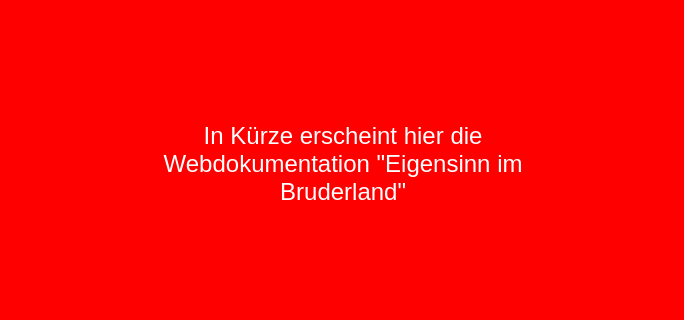
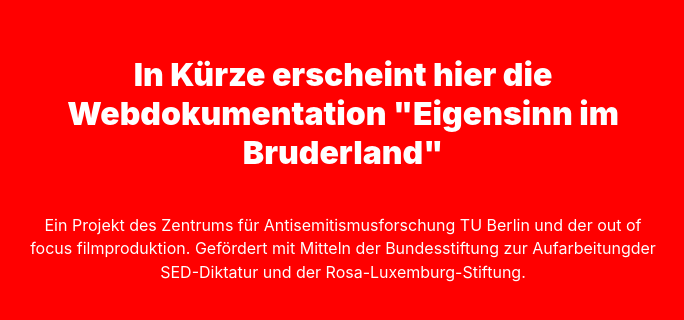
Before and after one commit to zoff-kollektiv/bruderland, a Gatsby app: page / in a window 1280 px wide. Shown: the part 236-556 px from the top of the page, without its empty margins (297-981 px from the left). Built offline with nearby package versions, Linux system fonts and the light colour scheme.

Commit message:
Update interim page

```diff
--- a/src/pages/index.js
+++ b/src/pages/index.js
@@ -1,13 +1,16 @@
 import React from "react"
 
 export default () =>
-  <section style={{ alignItems: 'center', backgroundColor: 'red', display: 'flex', height: '100vh', justifyContent: 'center' }}>
+  <section style={{ alignItems: 'center', backgroundColor: 'red', display: 'flex', flexDirection: 'column', height: '100vh', justifyContent: 'center' }}>
     <style type="text/css">{`
       body {
+        color: white;
+        font-family: -apple-system,BlinkMacSystemFont,Segoe UI,Helvetica,Arial,sans-serif,Apple Color Emoji,Segoe UI Emoji,Segoe UI Symbol;
         margin: 0;
         padding: 0;
       }
     `}</style>
 
-    <h1 style={{ color: 'white', fontFamily: 'Arial', fontWeight: 400, maxWidth: '30rem', padding: '1rem', textAlign: 'center' }}>In Kürze erscheint hier die Webdokumentation "Eigensinn im Bruderland"</h1>
+    <h1 style={{ fontSize: '2rem', fontWeight: 900, maxWidth: '45rem', padding: '0 1rem', textAlign: 'center' }}>In Kürze erscheint hier die Webdokumentation "Eigensinn im Bruderland"</h1>
+    <p style={{ textAlign: 'center', lineHeight: '1.45', maxWidth: '40rem' }}>Ein Projekt des Zentrums für Antisemitismusforschung TU Berlin und der out of focus filmproduktion. Gefördert mit Mitteln der Bundesstiftung zur Aufarbeitungder SED-Diktatur und der Rosa-Luxemburg-Stiftung.</p>
   </section>
```
